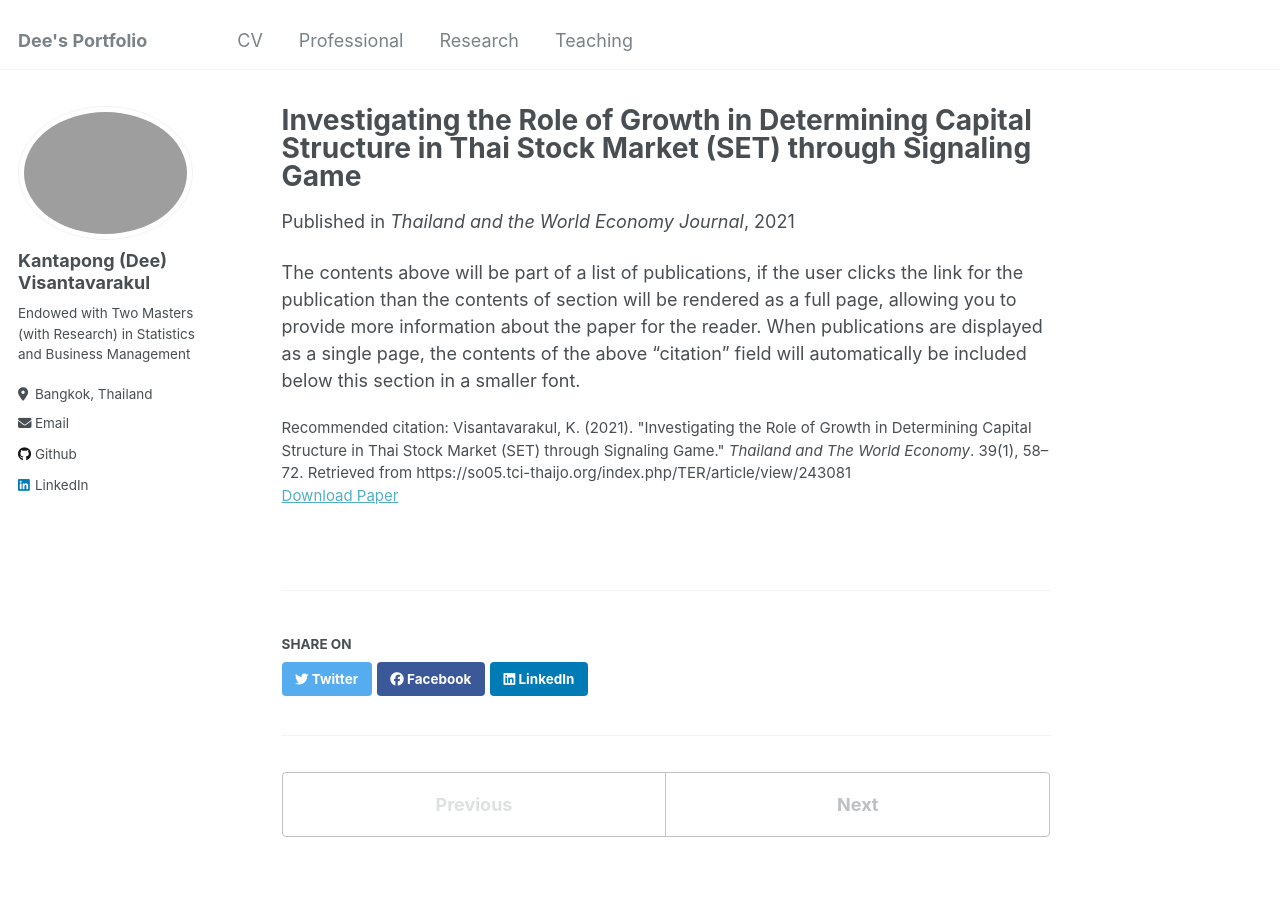
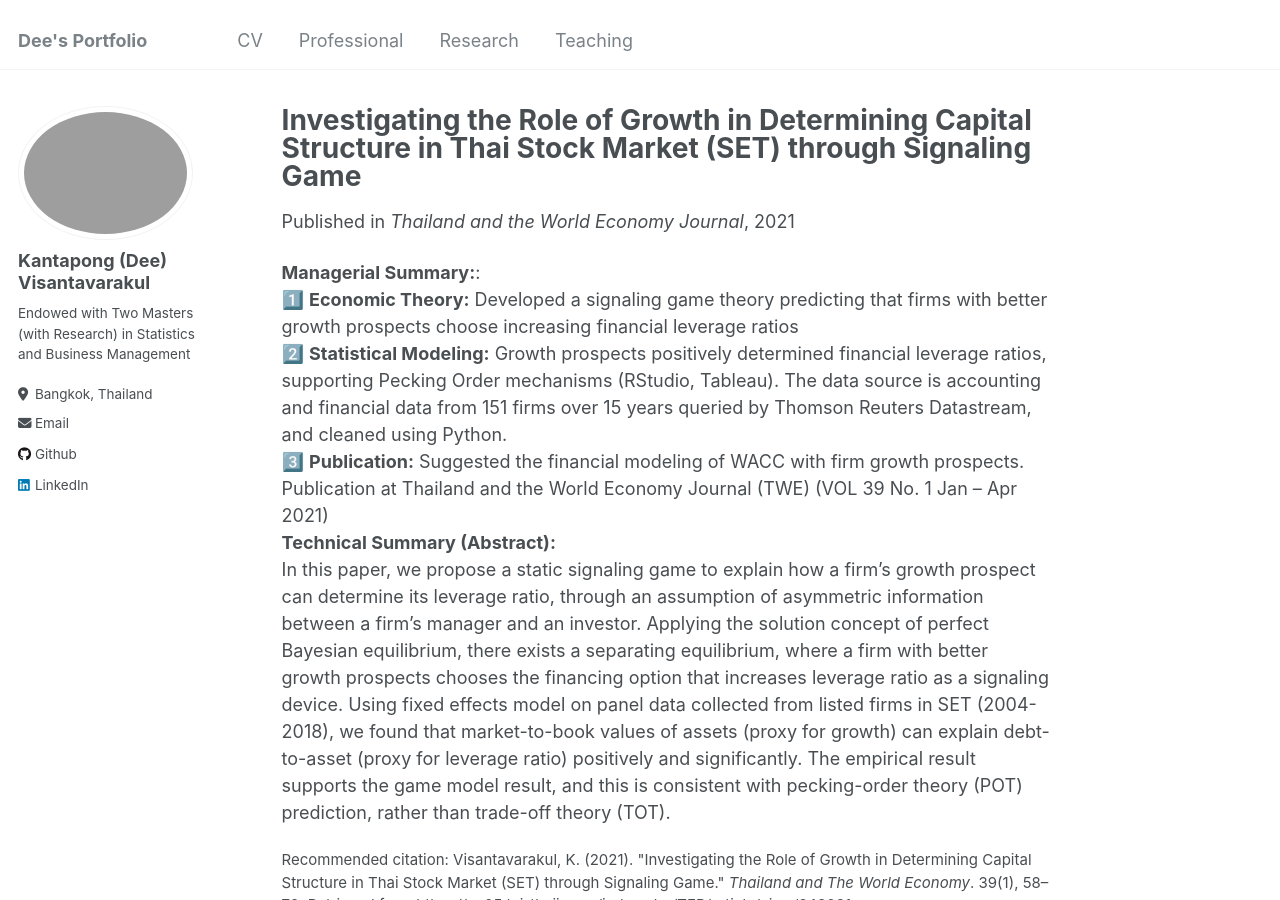
Before and after one commit to GoodDee/GoodDee.github.io, a Jekyll site: the page built from _publications/2021-02-01-paper-title-number-1.md, in a window 1280 px wide and 900 px high. Built offline with Jekyll 4.4.1, drawn with Linux system fonts in a browser that asks for light colours.

Commit message:
Update 2021-02-01-paper-title-number-1.md

```diff
--- a/_publications/2021-02-01-paper-title-number-1.md
+++ b/_publications/2021-02-01-paper-title-number-1.md
@@ -8,5 +8,9 @@ venue: 'Thailand and the World Economy Journal'
 paperurl: 'https://so05.tci-thaijo.org/index.php/TER/article/view/243081'
 citation: 'Visantavarakul, K. (2021). &quot;Investigating the Role of Growth in Determining Capital Structure in Thai Stock Market (SET) through Signaling Game.&quot; <i>Thailand and The World Economy</i>. 39(1), 58–72. Retrieved from https://so05.tci-thaijo.org/index.php/TER/article/view/243081'
 ---
-
-The contents above will be part of a list of publications, if the user clicks the link for the publication than the contents of section will be rendered as a full page, allowing you to provide more information about the paper for the reader. When publications are displayed as a single page, the contents of the above "citation" field will automatically be included below this section in a smaller font.
+**Managerial Summary:**:
+1️⃣ **Economic Theory:** Developed a signaling game theory predicting that firms with better growth prospects choose increasing financial leverage ratios
+2️⃣ **Statistical Modeling:** Growth prospects positively determined financial leverage ratios, supporting Pecking Order mechanisms (RStudio, Tableau). The data source is accounting and financial data from 151 firms over 15 years queried by Thomson Reuters Datastream, and cleaned using Python.
+3️⃣ **Publication:**	Suggested the financial modeling of WACC with firm growth prospects. Publication at Thailand and the World Economy Journal (TWE) (VOL 39 No. 1 Jan – Apr 2021)
+**Technical Summary (Abstract):**
+In this paper, we propose a static signaling game to explain how a firm’s growth prospect can determine its leverage ratio, through an assumption of asymmetric information between a firm’s manager and an investor.  Applying the solution concept of perfect Bayesian equilibrium, there exists a separating equilibrium, where a firm with better growth prospects chooses the financing option that increases leverage ratio as a signaling device. Using fixed effects model on panel data collected from listed firms in SET (2004-2018), we found that market-to-book values of assets (proxy for growth) can explain debt-to-asset (proxy for leverage ratio) positively and significantly. The empirical result supports the game model result, and this is consistent with pecking-order theory (POT) prediction, rather than trade-off theory (TOT).
```
